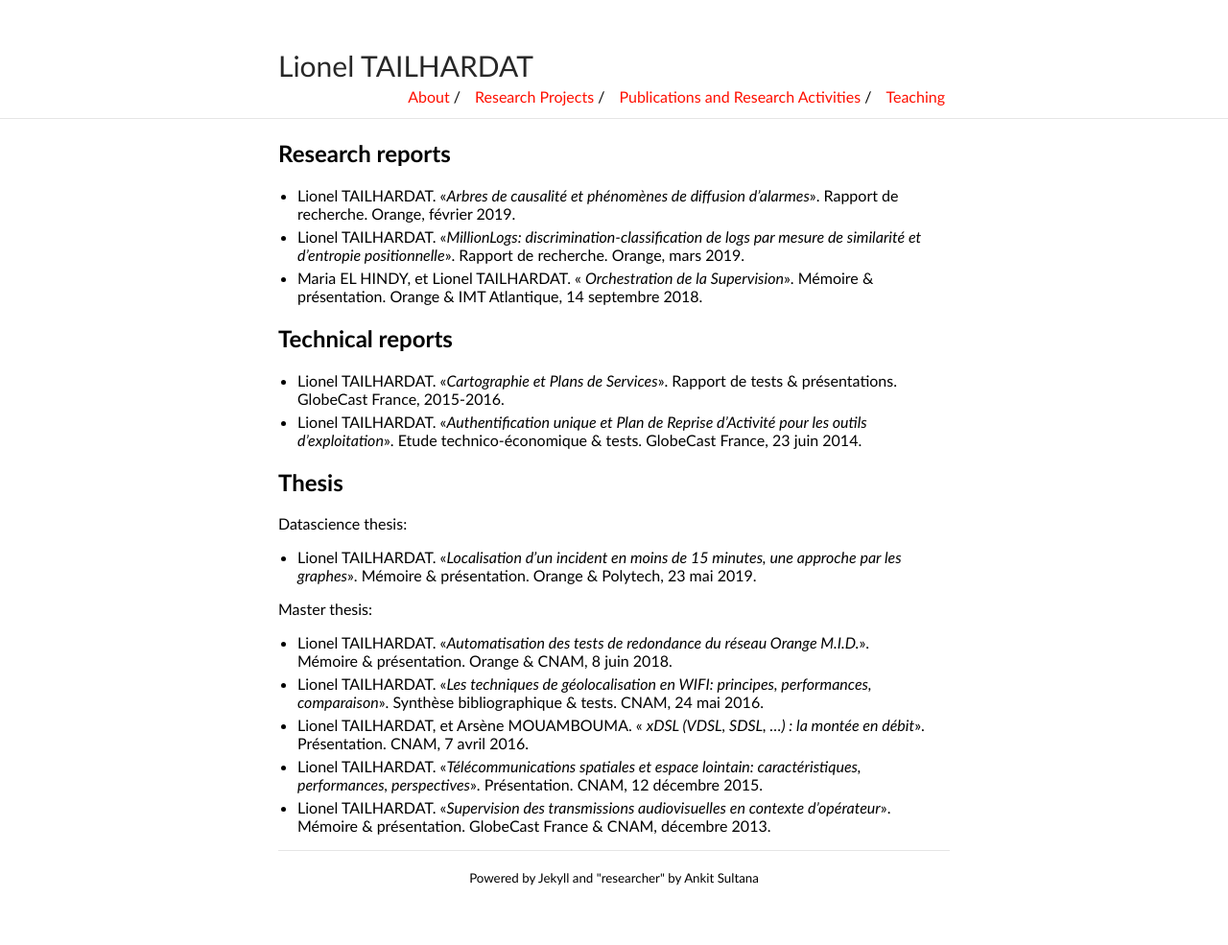
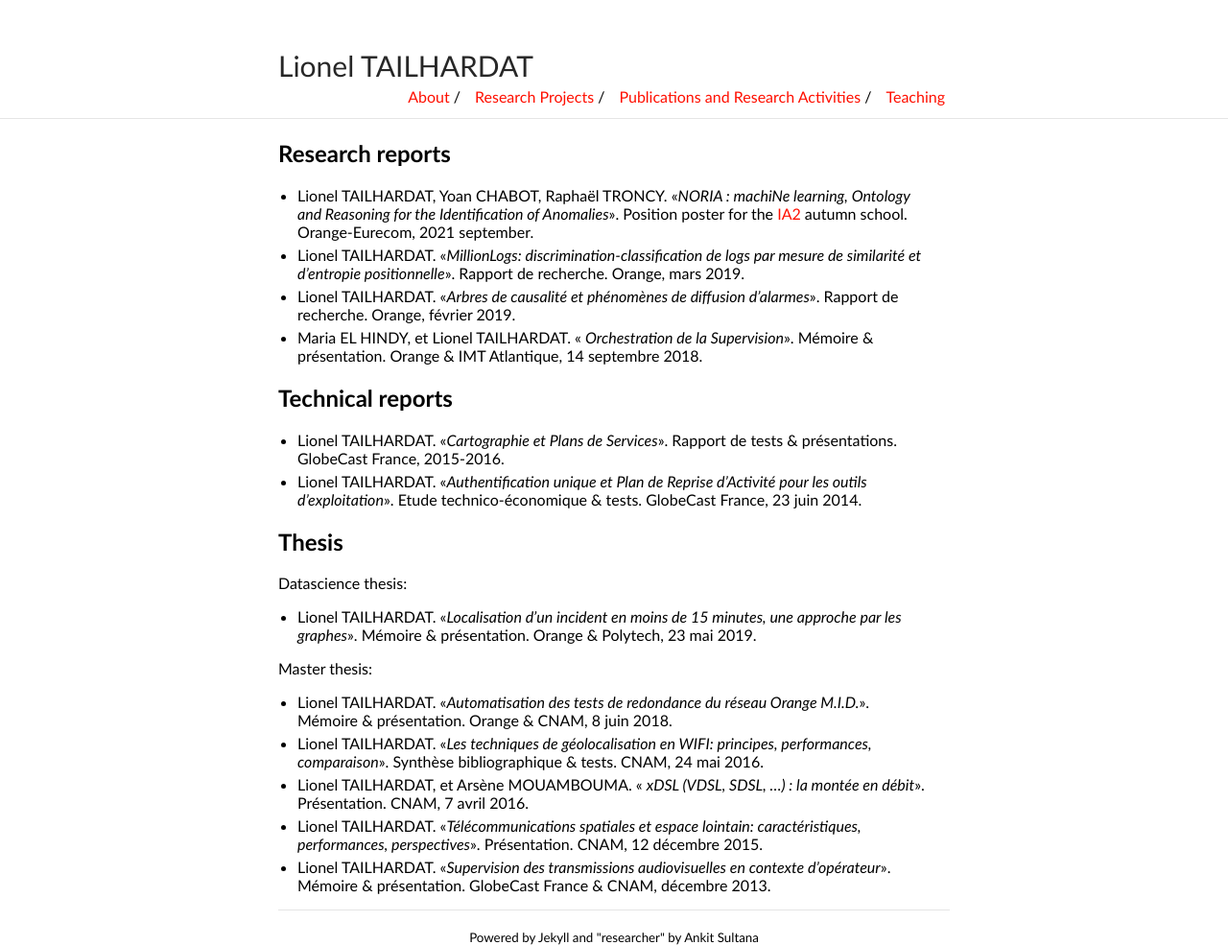
Before and after one commit to GenEars/GenEars.github.io, a Jekyll site: the page built from publications.md, in a window 1280 px wide. Shown: the whole page at 96% size. Built offline with Jekyll 4.4.1, drawn with Linux system fonts in a browser that asks for light colours; before the commit the page ends 923 px from its top, so only the background shows below that.

Commit message:
IA2 poster reference

```diff
--- a/publications.md
+++ b/publications.md
@@ -5,8 +5,9 @@ title: Publications
 
 ## Research reports
 
+* Lionel TAILHARDAT, Yoan CHABOT, Raphaël TRONCY. «*NORIA : machiNe learning, Ontology and Reasoning for the Identification of Anomalies*». Position poster for the [IA2](https://ia2.gdria.fr/) autumn school. Orange-Eurecom, 2021 september.
+* Lionel TAILHARDAT. «*MillionLogs: discrimination-classification de logs par mesure de similarité et d’entropie positionnelle*». Rapport de recherche. Orange, mars 2019.
 * Lionel TAILHARDAT. «*Arbres de causalité et phénomènes de diffusion d’alarmes*». Rapport de recherche. Orange, février 2019.
-* Lionel TAILHARDAT. «*MillionLogs: discrimination-classification de logs par mesure de similarité et d’entropie positionnelle*». Rapport de recherche. Orange, mars 2019.
 * Maria EL HINDY, et Lionel TAILHARDAT. « *Orchestration de la Supervision*». Mémoire & présentation. Orange & IMT Atlantique, 14 septembre 2018.
 
 ## Technical reports
```
